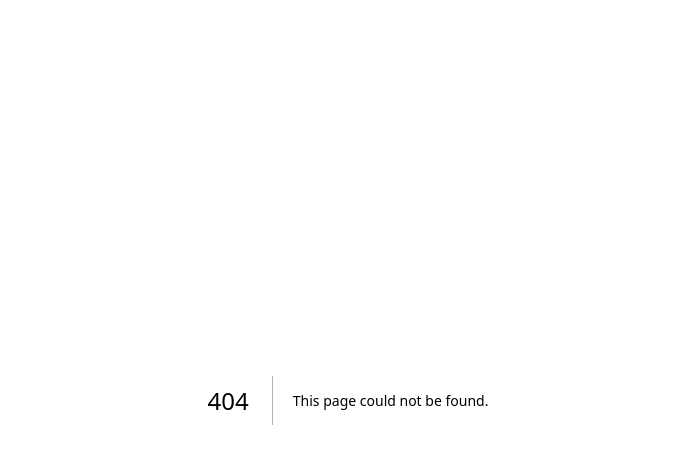
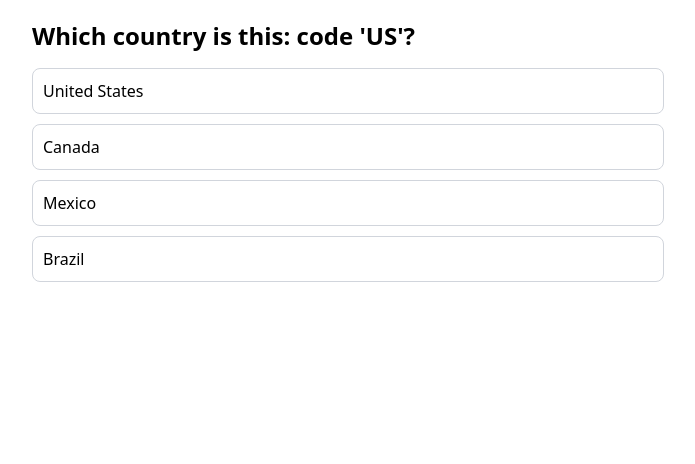
Before and after one commit to Nico83code/country-quiz-app, a Next.js app: page /quiz in a window 1280 px wide. Before the commit this address had no page. Shown: the top 464 px of the page, without its empty margins (292-987 px from the left). Built offline with nearby package versions, Linux system fonts and the light colour scheme.

Commit message:
feat: add quiz routing with /quiz and /result pages

```diff
--- a/src/app/page.tsx
+++ b/src/app/page.tsx
@@ -1,5 +1,5 @@
-import Result from '@/components/Result';
+import HomeClient from '@/components/HomeClient';
 
 export default function Home() {
-  return <Result />;
+  return <HomeClient />;
 }
--- /dev/null
+++ b/src/app/quiz/page.tsx
@@ -0,0 +1,5 @@
+import Question from '@/components/Question';
+
+export default function QuizPage() {
+  return <Question />;
+}
--- /dev/null
+++ b/src/app/result/page.tsx
@@ -0,0 +1,5 @@
+import Result from '@/components/Result';
+
+export default function ResultPage() {
+  return <Result />;
+}
--- a/src/components/HomeClient.tsx
+++ b/src/components/HomeClient.tsx
@@ -1,8 +1,12 @@
 'use client';
 
+import { useRouter } from 'next/navigation';
+
 export default function HomeClient() {
+  const router = useRouter();
+
   const handleStartQuiz = () => {
-    alert('Quiz would start here!');
+    router.push('/quiz');
   };
 
   return (
--- a/src/components/Question.tsx
+++ b/src/components/Question.tsx
@@ -4,7 +4,7 @@ import React, { useState } from 'react';
 
 const MOCK_QUESTION = {
   id: '1',
-  question: 'Which country is this: United States?',
+  question: `Which country is this: code 'US'?`,
   correctAnswer: 'United States',
   options: ['United States', 'Canada', 'Mexico', 'Brazil'],
 };
```
